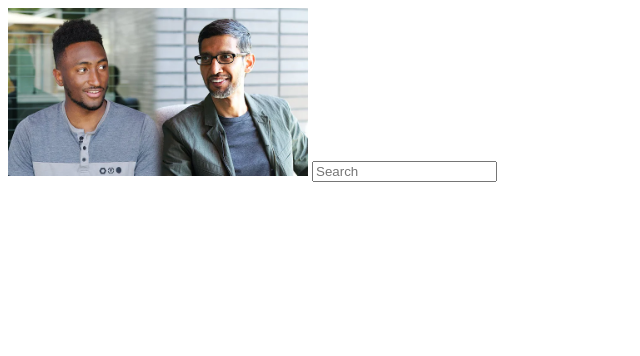
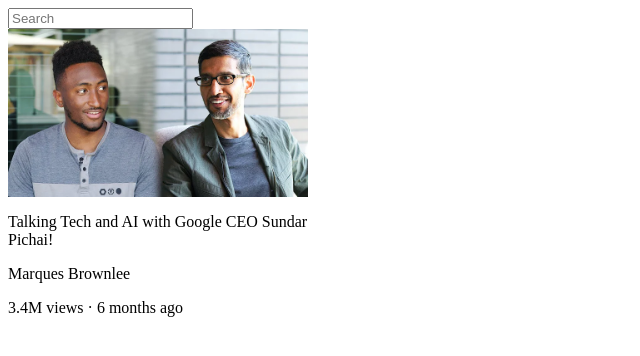
Before and after one commit to samio-liberatelabs/Mastering-Development, a plain HTML site: page Final Project/index.html in a window 1280 px wide. Shown: the whole page, without its empty margins (0-640 px from the left). Drawn offline with Linux system fonts and the light colour scheme.

Commit message:
lesson-08 edded

```diff
--- /dev/null
+++ b/CSS/Lesson-08/Exercises/main.css
@@ -0,0 +1,21 @@
+.logo {
+    width: 300px;
+    display: block;
+    align-items: center;
+    margin: auto;
+}
+
+.search-bar {
+    font-family: Arial;
+    display: block;
+    margin: auto;
+    width: 500px;
+    height: 40px;
+    border-radius: 20px;
+    border: none;
+    box-shadow: 0 0 2px gray;
+    padding: 10px;
+    margin-top: 10px;
+    font-size: 15px;
+    outline: none;
+}
--- a/Final Project/index.html
+++ b/Final Project/index.html
@@ -4,14 +4,26 @@
         <style>
             .thumbnail {
                 width: 300px;
+                display: block;
             }
-            .search-bar {
-
+            .video-title {
+                width: 300px;
             }
         </style>
     </head>
     <body>
+        <input class="search-bar" type="text" placeholder="Search">
+
         <img class="thumbnail" src="thumbnails/thumbnail-1.webp">
-        <input class="search-bar" type="text" placeholder="Search">
+
+        <p class="video-title">
+            Talking Tech and AI with Google CEO Sundar Pichai!
+        </p>
+        <p class="video-author">
+            Marques Brownlee
+        </p>
+        <p class="video-stats">
+            3.4M views &middot; 6 months ago
+        </p>
     </body>
 </html>
```
Also changed, not shown: CSS/Lesson-08/Exercises/8c.html (added, +9 -0 lines), CSS/Lesson-08/Exercises/google-logo.png (added).
